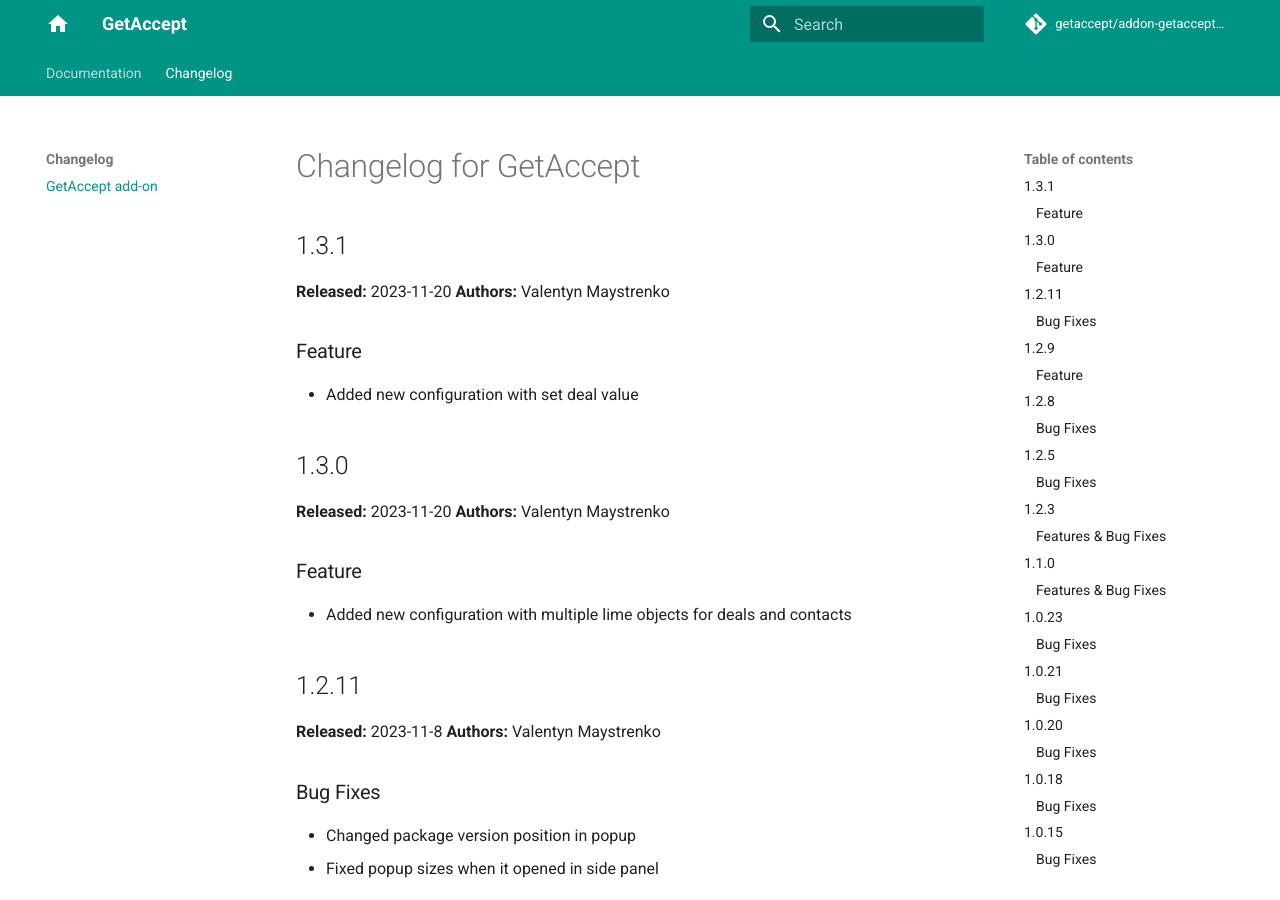
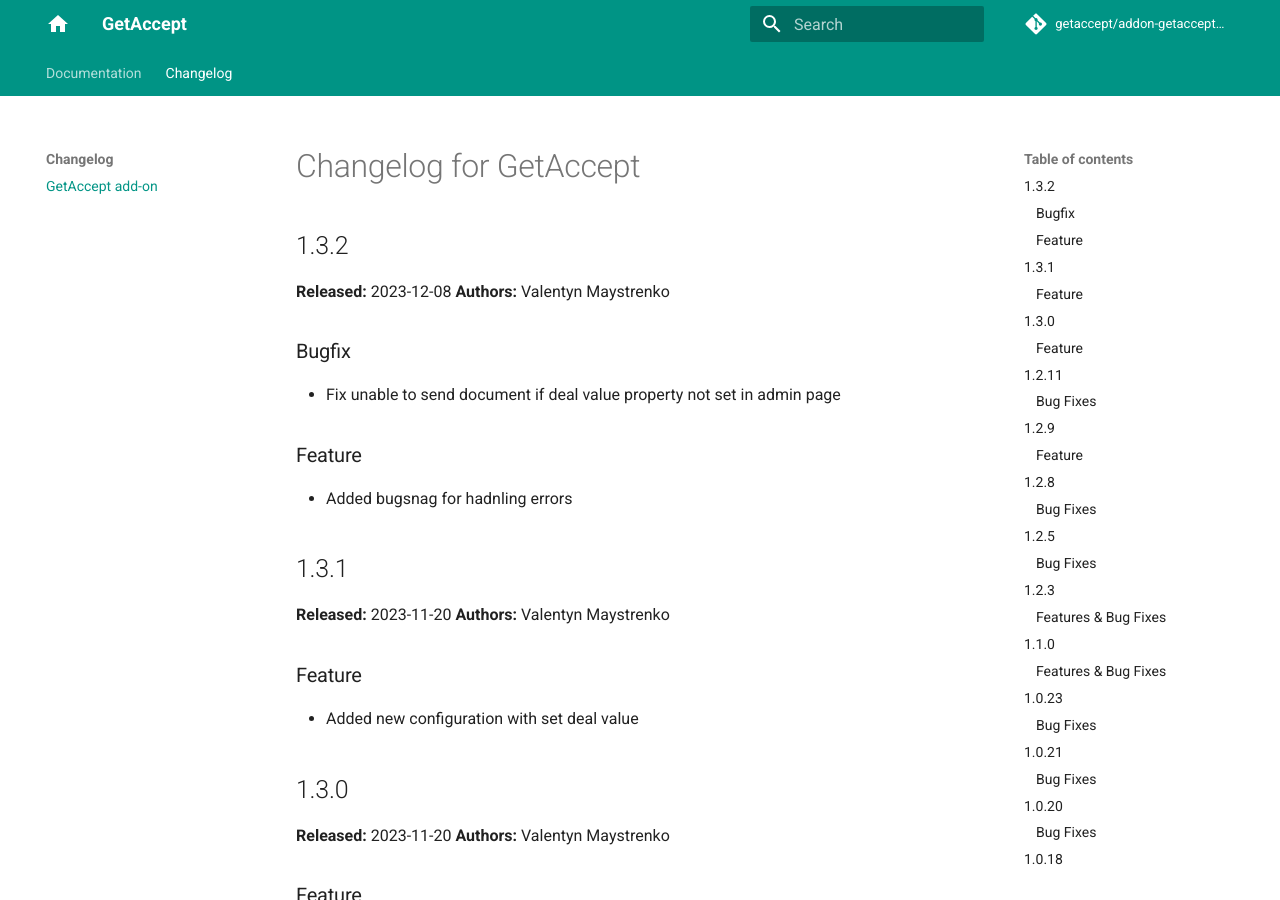
Before and after one commit to getaccept/addon-getaccept-lime-doc, an MkDocs documentation site: the page built from docs/changelog.md, in a window 1280 px wide and 900 px high. Built offline with MkDocs 1.6.1 and Material for MkDocs 9.7.7, drawn with Linux system fonts in a browser that asks for light colours; comment, search, counter and statistics services are not loaded.

Commit message:
update changelog

```diff
--- a/docs/changelog.md
+++ b/docs/changelog.md
@@ -1,6 +1,14 @@
 hero: Close your Lime CRM deals faster with GetAccept
 
 # Changelog for GetAccept
+
+## 1.3.2
+**Released:** 2023-12-08
+**Authors:** Valentyn Maystrenko
+### Bugfix
+* Fix unable to send document if deal value property not set in admin page
+### Feature
+* Added bugsnag for hadnling errors
 
 ## 1.3.1
 **Released:** 2023-11-20
```
